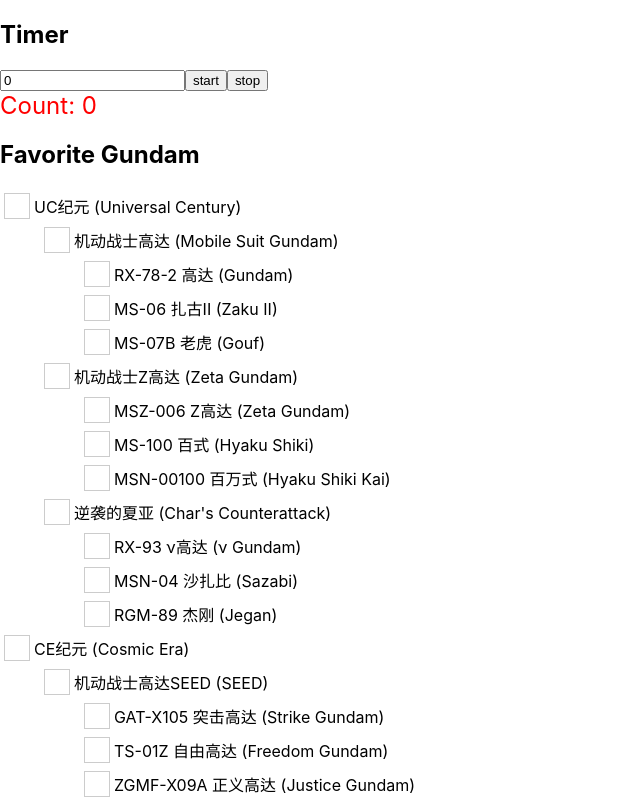
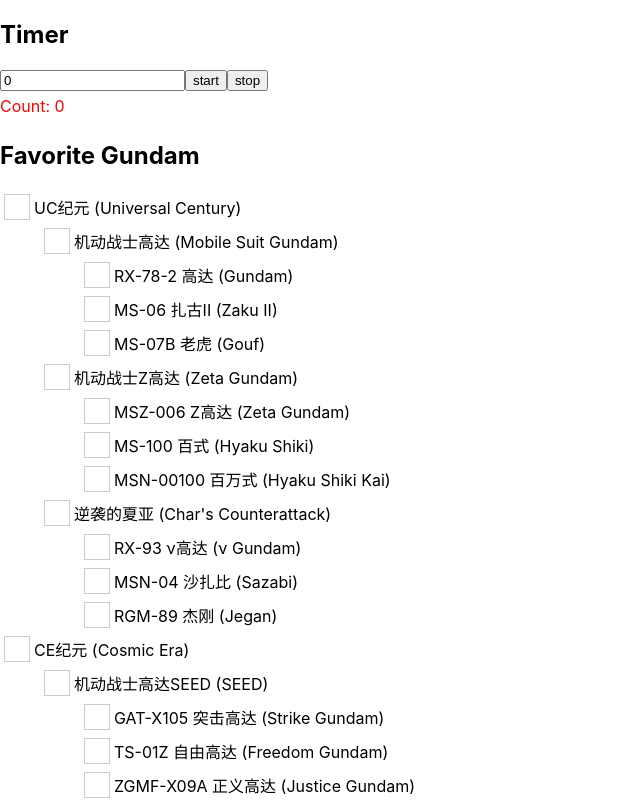
Before and after one commit to EdmondWang/React-Scenario, a React (Create React App) app: page / in a window 1280 px wide. Shown: the top 800 px of the page, without its empty margins (0-640 px from the left). Built offline with nearby package versions, Linux system fonts and the light colour scheme.

Commit message:
set line height

```diff
--- a/src/counter/index.js
+++ b/src/counter/index.js
@@ -49,9 +49,10 @@
             </div>
             <span
                 style={{
+                    lineHeight: '30px',
                     color: isPrimeNumber2(count) ? 'green' : 'red',
                     transition: 'font-size ease 0.2s',
-                    fontSize: isPrimeNumber2(count) ? '16px' : '24px',
+                    fontSize: isPrimeNumber2(count) ? '24px' : '16px',
                 }}
             >
                 Count: {count}
```
